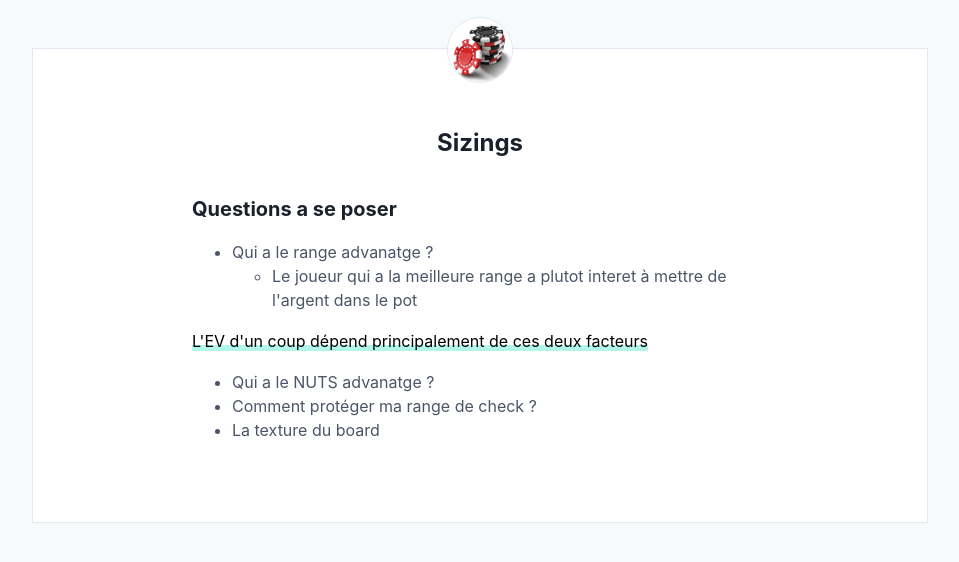
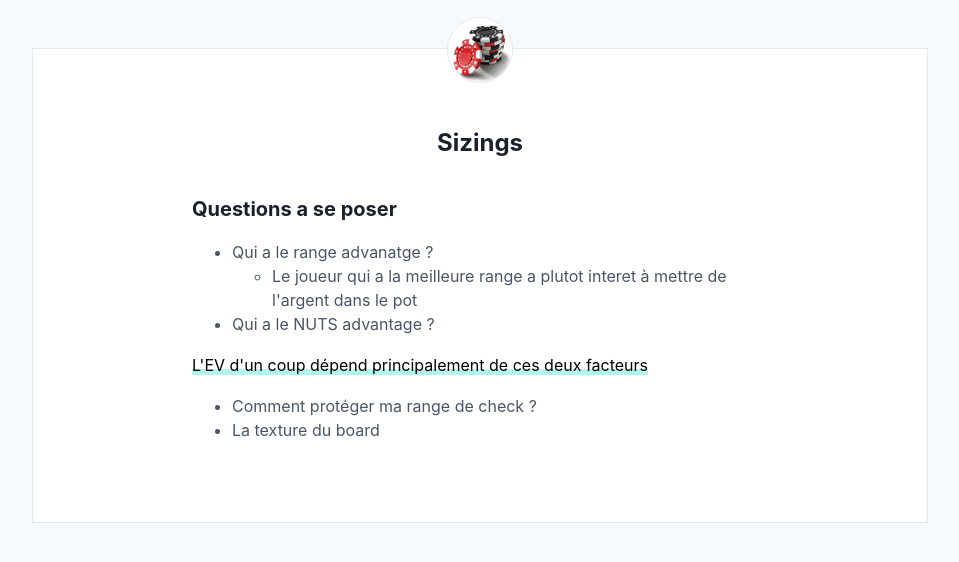
Before and after one commit to greglejeune/blog, a Jekyll site: the page built from _posts/2020-03-08-sizing.md, in a window 1280 px wide. Shown: the top 562 px of the page, without its empty margins (160-1119 px from the left). Built offline with Jekyll 4.4.1, drawn with Linux system fonts in a browser that asks for light colours.

Commit message:
Update 2020-03-08-sizing.md

```diff
--- a/_posts/2020-03-08-sizing.md
+++ b/_posts/2020-03-08-sizing.md
@@ -12,10 +12,10 @@ categories: poker
     <ul>
       <li>Le joueur qui a la meilleure range a plutot interet à mettre de l'argent dans le pot</li>
     </ul>
+    <li>Qui a le NUTS advantage ?</li>
   </ul>
   <p><span>L'EV d'un coup dépend principalement de ces deux facteurs</span></p>
   <ul>
-    <li>Qui a le NUTS advanatge ?</li>
     <li>Comment protéger ma range de check ?</li>
     <li>La texture du board</li>
   </ul>
```
